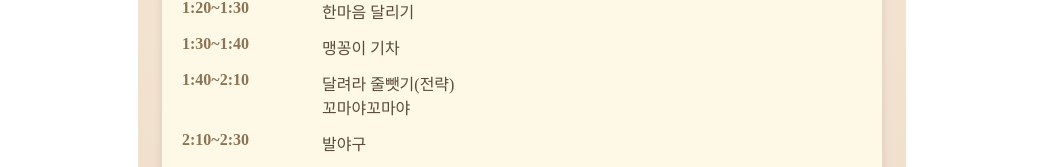
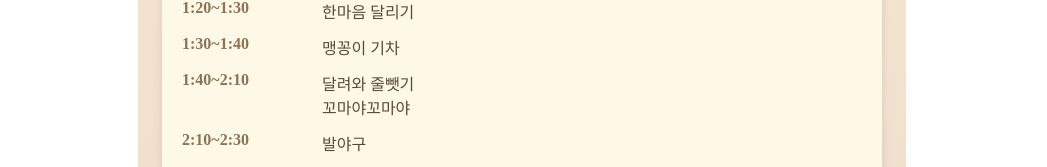
Before and after one commit to CH4MD0M/holyseed-sports-day, a Next.js app: page /schedule in a window 1280 px wide. Shown: the part 292-459 px from the top of the page, without its empty margins (118-1165 px from the left). Built offline with nearby package versions, Linux system fonts and the light colour scheme.

Commit message:
fix: 오타 수정

```diff
--- a/src/app/schedule/page.tsx
+++ b/src/app/schedule/page.tsx
@@ -65,7 +65,7 @@ const SchedulePage = () => {
             <div className={styles.scheduleItem}>
               <span className={styles.time}>1:40~2:10</span>
               <span>
-                달려라 줄뺏기(전략)
+                달려와 줄뺏기
                 <br /> 꼬마야꼬마야
               </span>
             </div>
```
